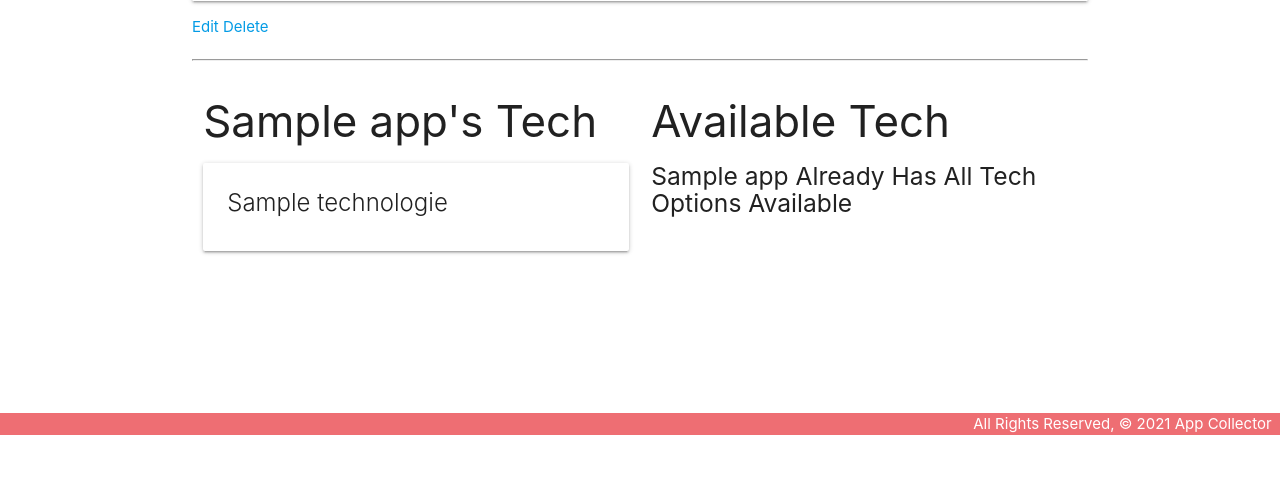
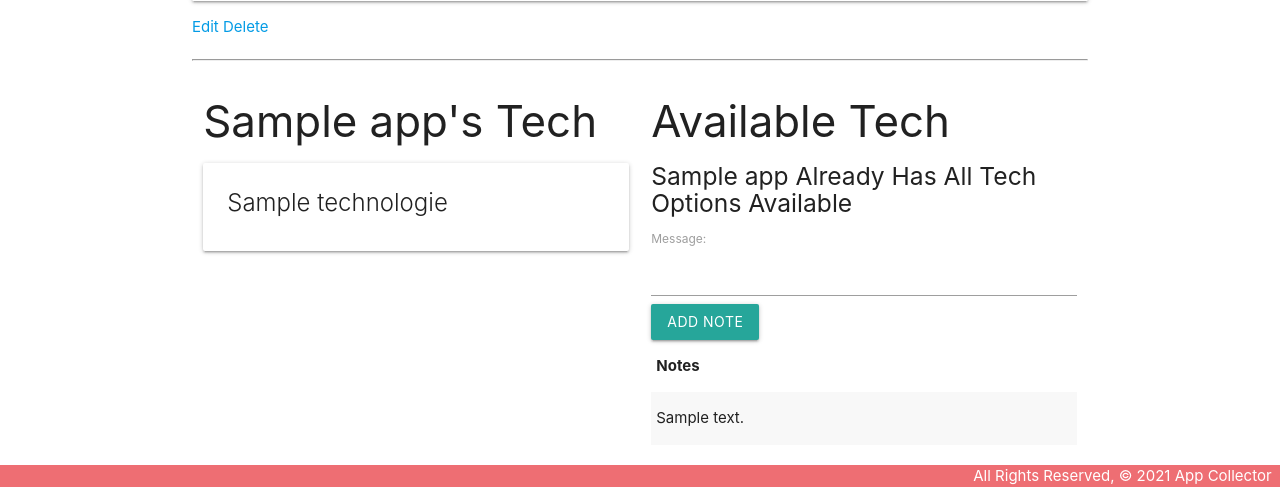
Before and after one commit to kimjane93/AppCollector, a Django app: page /apps/1/ in a window 1280 px wide. Shown: the part 365-852 px from the top of the page. Before the commit the page ends 800 px from the top, so only its background shows below. Run offline with Django 3.2, Linux system fonts and the light colour scheme; tables that the repository leaves empty hold one stand-in row (values such as "Sample post"); parts of the project's set-up code (start-up, migrations or seed data) failed here and were passed over.

Commit message:
add note functionality implemented for one to many relationhip

```diff
--- a/main_app/admin.py
+++ b/main_app/admin.py
@@ -1,6 +1,7 @@
 from django.contrib import admin
-from .models import App, Technologie
+from .models import App, Technologie, Note
 
 # Register your models here.
 admin.site.register(App)
 admin.site.register(Technologie)
+admin.site.register(Note)
--- a/main_app/forms.py
+++ b/main_app/forms.py
@@ -1,7 +1,7 @@
 from django.forms import ModelForm
-from .models import Technologie
+from .models import Note
 
-# class TechnologieForm(ModelForm):
-#     class Meta:
-#         model = Technologie
-#         fields = ['tech']
+class NoteForm(ModelForm):
+    class Meta:
+        model = Note
+        fields = ['message']
--- a/main_app/models.py
+++ b/main_app/models.py
@@ -1,5 +1,7 @@
 from django.db import models
 from django.urls import reverse
+from datetime import date
+
 
 # Create your models here.
 TECHNOLOGIES  = (
@@ -43,15 +45,6 @@ class Technologie(models.Model):
         return reverse('technologies_detail', kwargs={'pk': self.id})
 
 
-class Note(models.Model):
-    message = models.CharField(max_length=500)
-
-    app = models.ForeignKey(App, on_delete=models.CASCADE)
-
-    def __str__(self):
-        return self.message
-
-
 class App(models.Model):
     name = models.CharField(max_length=50)
     description = models.TextField(max_length=500)
@@ -67,3 +60,12 @@ class App(models.Model):
 
     def get_absolute_url(self):
         return reverse('detail', kwargs={'app_id': self.id})
+
+
+class Note(models.Model):
+    message = models.CharField(max_length=500)
+
+    app = models.ForeignKey(App, on_delete=models.CASCADE)
+
+    def __str__(self):
+        return f"{self.message}"
--- a/main_app/templates/apps/detail.html
+++ b/main_app/templates/apps/detail.html
@@ -68,6 +68,25 @@
       {% endif %}
     </div>
 
+    <div class="col s6">
+      <form action="{% url 'add_note' app.id %}" method="post">
+        {% csrf_token %}
+        {{note_form.as_table}}
+        <input type="submit" class="btn" value="Add Note">
+      </form>
+      <table class="striped">
+        <thead>
+          <tr><th>Notes</th></tr>
+        </thead>
+        <tbody>
+          {% for note in app.note_set.all %}
+            <tr>
+              <td>{{note.message}}</td>
+            </tr>
+          {% endfor %}
+        </tbody>
+      </table>
+    </div>
 
 </div>
 
@@ -91,13 +110,6 @@
   </div> -->
 
 <script>
-//  var dateEl = document.getElementById('id_date');
-//   M.Datepicker.init(dateEl, {
-//     format: 'yyyy-mm-dd',
-//     defaultDate: new Date(),
-//     setDefaultDate: true,
-//     autoClose: true
-//   });
 
 var selectEl = document.getElementById('id_tech');
 M.FormSelect.init(selectEl);
--- a/main_app/urls.py
+++ b/main_app/urls.py
@@ -9,6 +9,7 @@ urlpatterns = [
     path('apps/create/', views.AppCreate.as_view(), name='apps_create'),
     path('apps/<int:pk>/update', views.AppUpdate.as_view(), name='apps_update'),
     path('apps/<int:pk>/delete', views.AppDelete.as_view(), name='apps_delete'),
+    path('apps/<int:app_id>/add_note/', views.add_note, name='add_note'),
     path('apps/<int:app_id>/assoc_technologie/<int:technologie_id>/', views.assoc_technologie, name='assoc_technologie'),
     path('technologies/', views.TechnologieList.as_view(), name='technologies_index'),
     path('technologies/<int:pk>/', views.TechnologieDetail.as_view(), name='technologies_detail'),
--- a/main_app/views.py
+++ b/main_app/views.py
@@ -1,8 +1,8 @@
 from django.shortcuts import render, redirect
-from .models import App, Technologie
+from .models import App, Technologie, Note
 from django.views.generic.edit import CreateView, UpdateView, DeleteView
 from django.views.generic import ListView, DetailView
-
+from .forms import NoteForm
 
 # Create your views here.
 def home(request):
@@ -17,15 +17,24 @@ def apps_index(request):
 
 def apps_detail(request, app_id):
     app = App.objects.get(id=app_id)
+    note_form = NoteForm()
     technologies_app_doesnt_have = Technologie.objects.exclude(id__in = app.tech.all().values_list('id'))
     return render(request, 'apps/detail.html', {
     'app': app, 'technologies': technologies_app_doesnt_have,
-    # Add the toys to be displayed
+    'note_form': note_form
     })
-    return render(request, 'apps/detail.html', {'app': app})
+    return render(request, 'apps/detail.html', {'app': app, 'note_form': note_form})
 
 def assoc_technologie(request, app_id, technologie_id):
     App.objects.get(id=app_id).tech.add(technologie_id)
+    return redirect('detail', app_id=app_id)
+
+def add_note(request, app_id):
+    form = NoteForm(request.POST)
+    if form.is_valid():
+        new_note = form.save(commit=False)
+        new_note.app_id = app_id
+        new_note.save()
     return redirect('detail', app_id=app_id)
 
 class AppCreate(CreateView):
```
Also changed, not shown: main_app/migrations/0008_note.py (added).
